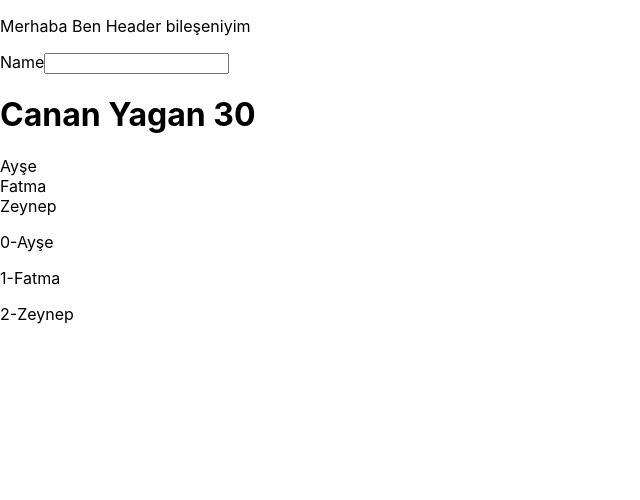
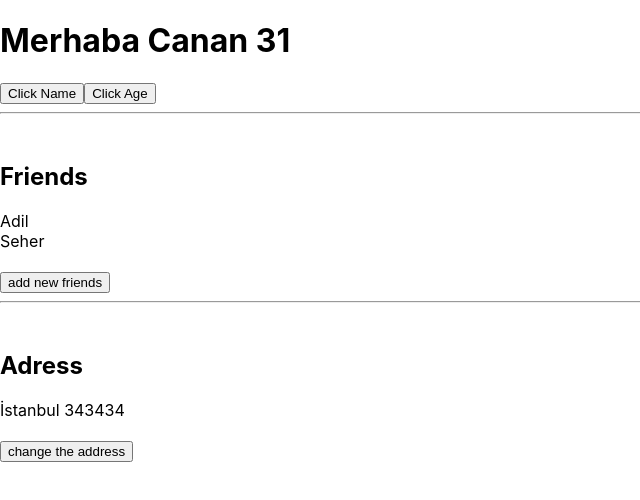
Before and after one commit to CananYagan/ReactStartProject, a React (Create React App) app: page / in a window 1280 px wide. Shown: the top 500 px of the page, without its empty margins (0-640 px from the left). Built offline with nearby package versions, Linux system fonts and the light colour scheme.

Commit message:
State Set Array,Object

```diff
--- a/src/App.jsx
+++ b/src/App.jsx
@@ -1,24 +1,60 @@
 import './App.css';
 import Header from './components/Header'
 import User from './components/User'
+import {useState} from 'react';
 
 const users=[
   {id:1,name:"Canan"}
   ,{id:2,name:"Halim"}]
 
+
+
 function App() {
+  const [name,setName]=useState("Canan");
+  const [age,setAge]=useState(31);
+  const [friends,setFriends]=useState(["Adil","Seher"])
+  const [addres,setAddress]=useState({title:"İstanbul",zip:343434})
+
+  console.log(name,age)
   return (
     <>
+    <h1>Merhaba {name} {age} </h1>
+    <button onClick={()=>setName("Halim")}> Click Name</button>
+    <button onClick={()=>setAge(35)}>Click Age</button>
+
+    <hr />
+    <br ></br >
+
+    <h2>Friends</h2>
+    {
+      friends.map((friends,index)=>(
+        <div key={index}>{friends}</div>
+      ))
+    }
+
+    <br />
+    <button onClick={()=>setFriends([...friends, name])}>add new friends</button>
+
+    <hr />
+    <br ></br >
+
+    <h2>Adress</h2>
+        <div>{addres.title} {addres.zip}</div>
+
+    <br />
+    <button onClick={()=>setAddress({...addres,title:"Erzurum",zip:252525})}>change the address</button>
+
       {/* jsx html yazar gibi javascipt yazma = return createElement("div",null,"hello")*/}
-     <Header/>
-     <User
-     name="Canan"
+     {/* <Header/> */}
+     {/* <User
+     //name="Canan"
      surname="Yagan"
      age={"30"}
      isLoggedIn={true}
      friends={["Ayşe","Fatma","Zeynep"]}
      //users={users}
-     />
+     address={{title:"Ataşehir",zip:34758}}
+     /> */}
 
     </>
   );
--- a/src/components/User.jsx
+++ b/src/components/User.jsx
@@ -1,11 +1,16 @@
 import PropTypes from "prop-types";
 
-function User({name,surname,age,isLoggedIn,friends,users}){
+function User({name,surname,age,isLoggedIn,friends,users,address}){
+
+  if (!isLoggedIn) {
+    return  <div>Giriş Yapmadınız.</div>
+  }
+
     return (
       <>
         <h1>
           {" "}
-          {isLoggedIn ? `${name} ${surname} ${age} ` : "Giriş Yapmadınız"}
+          {`${name} ${surname} ${age} ` }
         </h1>
 
         {friends.map((friends) => (
@@ -32,6 +37,8 @@ function User({name,surname,age,isLoggedIn,friends,users}){
             {users.id}-{users.name}
           </p>
         ))}
+
+        {address.title}
       </>
     );
 }
@@ -41,7 +48,16 @@ User.propTypes={
   isLoggedIn:PropTypes.bool.isRequired,
   age:PropTypes.oneOfType([PropTypes.number,PropTypes.string]).isRequired,
   friends:PropTypes.array.isRequired,
-  users:PropTypes.array
+  users:PropTypes.array,
+  address:PropTypes.shape({
+    title:PropTypes.string,
+    zip:PropTypes.number
+  })
 };
 
+User.defaultProps={
+  name:"İsimsiz",
+  isLoggedIn:false
+}
+
 export default User;
```
